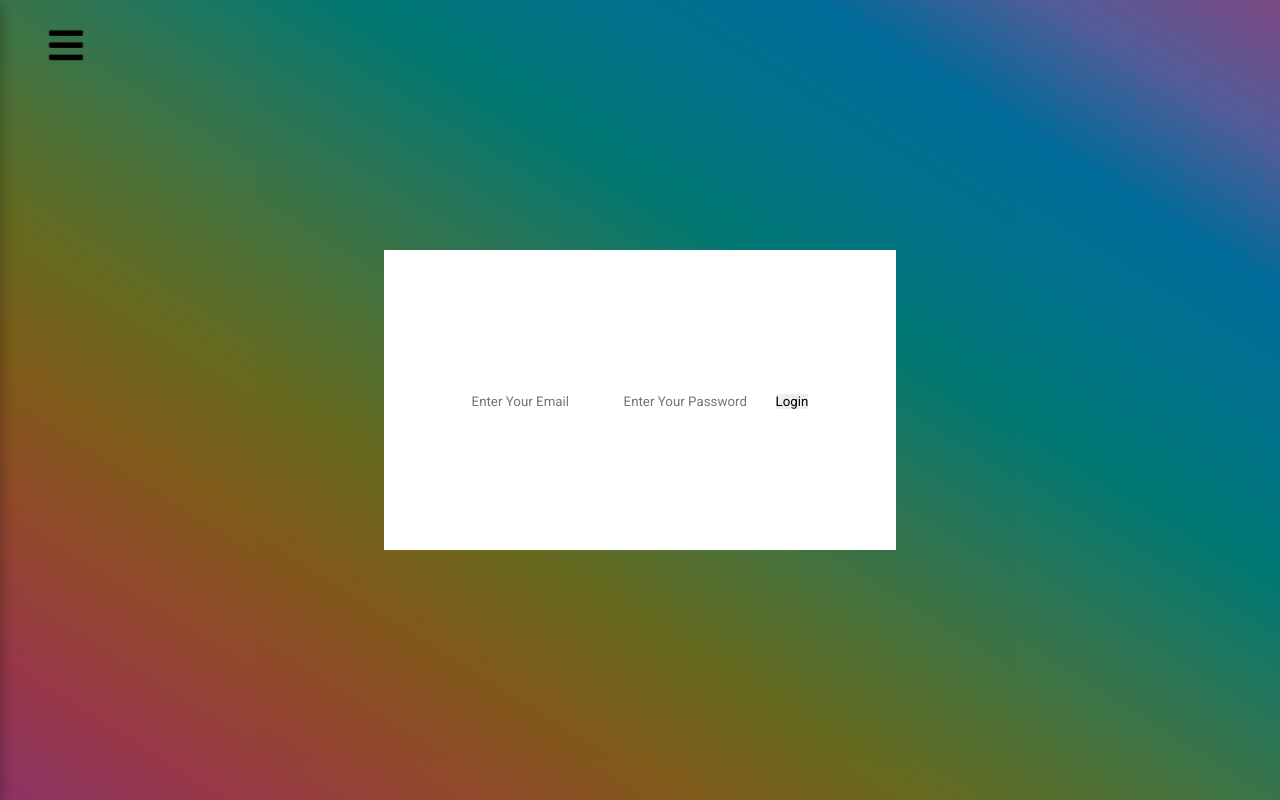
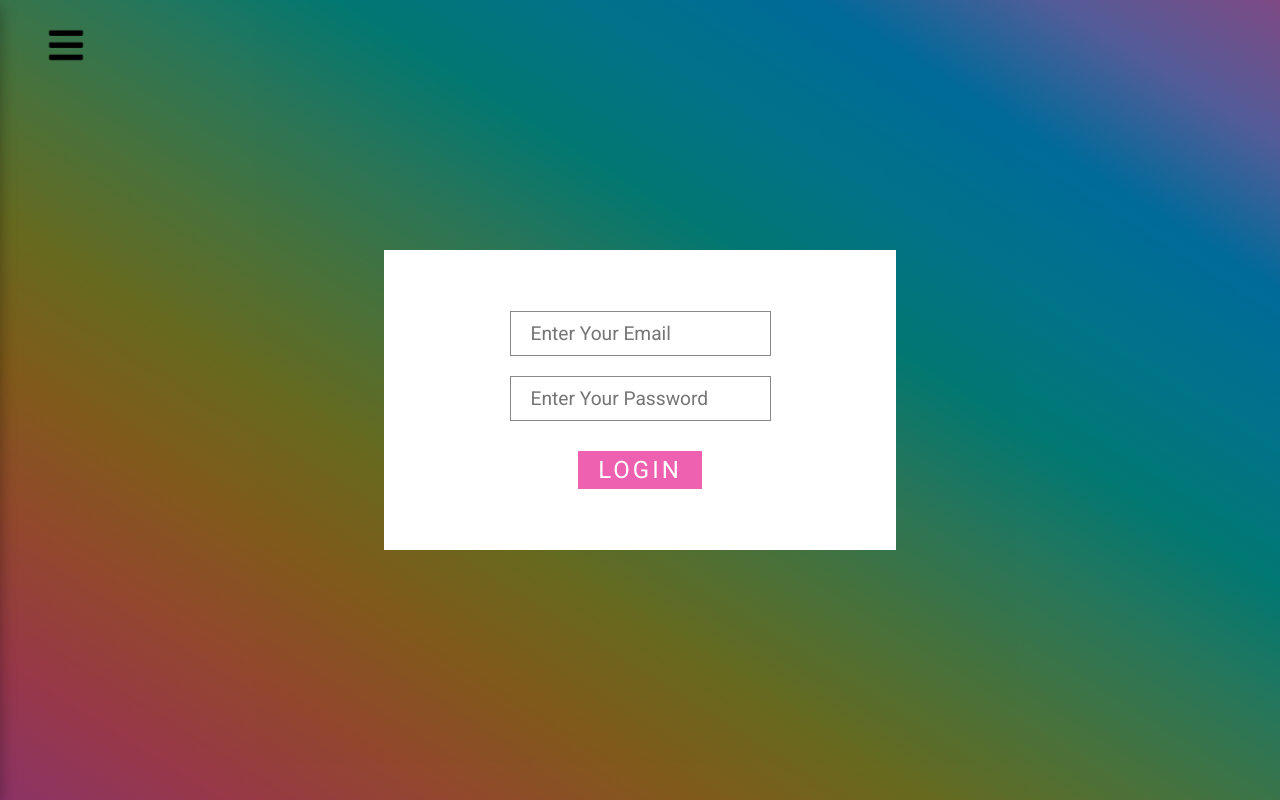
Before and after one commit to ddepu11/sidebar-react-app, a React (Create React App) app: page / in a window 1280 px wide. Built offline with nearby package versions, Linux system fonts and the light colour scheme.

Commit message:
login Modal Styled

```diff
--- a/src/App.css
+++ b/src/App.css
@@ -199,12 +199,42 @@ input:focus {
   top: 0;
   left: 0;
   width: 100%;
+  /* visibility: hidden; */
+}
+.show-login-modal {
+  visibility: visible;
 }
 
 .login-modal {
   width: 40%;
   height: 300px;
   background: white;
+}
+.login-form {
+  flex-direction: column;
+}
+input {
+  font-size: 1.2em;
+  margin-bottom: 20px;
+  padding: 10px 20px;
+  border: 1px solid #888;
+}
+.login-form button {
+  font-size: 1.5em;
+  text-transform: uppercase;
+  letter-spacing: 3px;
+  padding: 5px 20px;
+  font-weight: 400;
+  transition: all 0.32s ease;
+  background: #ee61b1;
+  color: white;
+  margin-top: 10px;
+}
+.login-form button:hover {
+  transform: scale(0.98);
+  background: #79bd61;
+  color: #140411;
+  border: 2px solid #00b1ff;
 }
 
 @media (max-width: 850px) {
--- a/src/App.js
+++ b/src/App.js
@@ -8,7 +8,7 @@ const AppContext = createContext();
 
 function App() {
   const [showSideBar, setShowSideBar] = useState(false);
-  const [showModal, setShowModal] = useState(false);
+  const [showLogInModal, setShowLogInModal] = useState(false);
 
   const displaySideBar = () => {
     setShowSideBar(true);
@@ -18,24 +18,32 @@ function App() {
     setShowSideBar(false);
   };
 
-  const displayModal = () => {
-    setShowModal(true);
+  const displayLogInModal = () => {
+    setShowLogInModal(true);
   };
 
-  const hideModal = () => {
-    setShowModal(false);
+  const hideLogInModal = () => {
+    setShowLogInModal(false);
   };
 
   return (
     <div className="container">
       <AppContext.Provider
-        value={{ showSideBar, showModal, hideSideBar, displayModal, hideModal }}
+        value={{
+          showSideBar,
+          showLogInModal,
+          hideSideBar,
+          displayLogInModal,
+          hideLogInModal,
+        }}
       >
         <div className="menu" onClick={displaySideBar}>
           <FaBars />
         </div>
 
-        <button className="login">Log In</button>
+        <button className="login" onClick={displayLogInModal}>
+          Log In
+        </button>
 
         <LogIn />
 
--- a/src/Components/LogIn.jsx
+++ b/src/Components/LogIn.jsx
@@ -1,14 +1,21 @@
-
-
+import { AppContext } from "../App";
+import { useContext } from "react";
 const LogIn = () => {
+  const { showLogInModal } = useContext(AppContext);
   return (
-    <div className="login-modal-bg flex">
+    // "login-modal-bg flex"
+    <div
+      className={
+        showLogInModal
+          ? "login-modal-bg flex show-login-modal"
+          : "login-modal-bg flex"
+      }
+    >
       <div className="login-modal flex">
-        <form className="login-form ">
+        <form className="login-form flex" onSubmit={(e) => e.preventDefault()}>
           <input type="text" placeholder="Enter Your Email" />
           <input type="password" placeholder="Enter Your Password" />
           <button type="submit">Login</button>
-
         </form>
       </div>
     </div>
```
